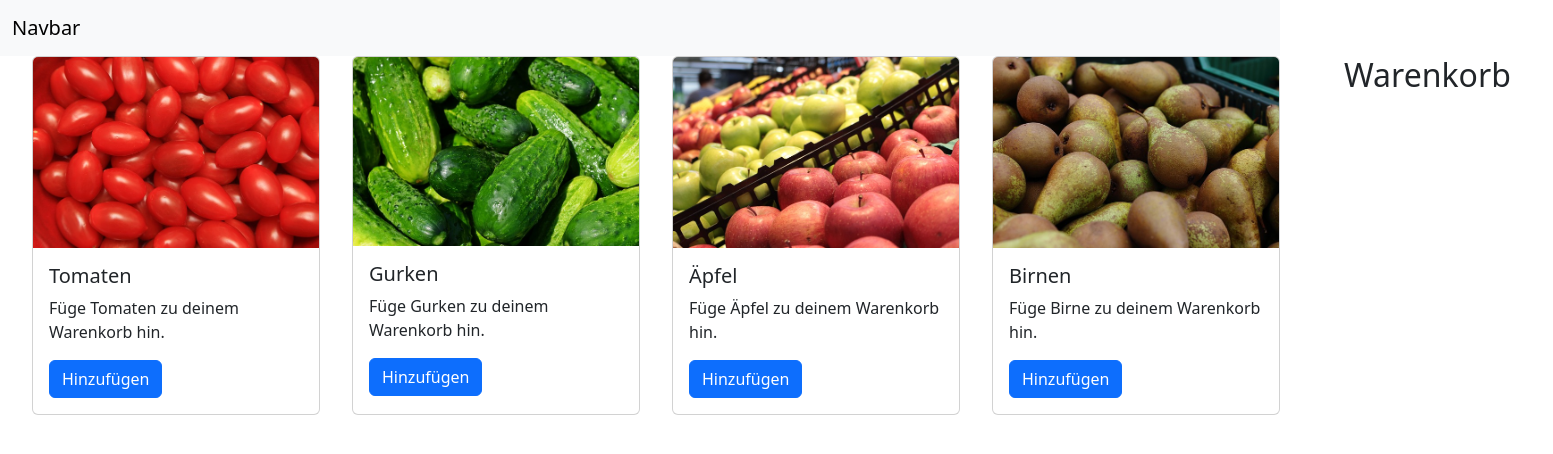
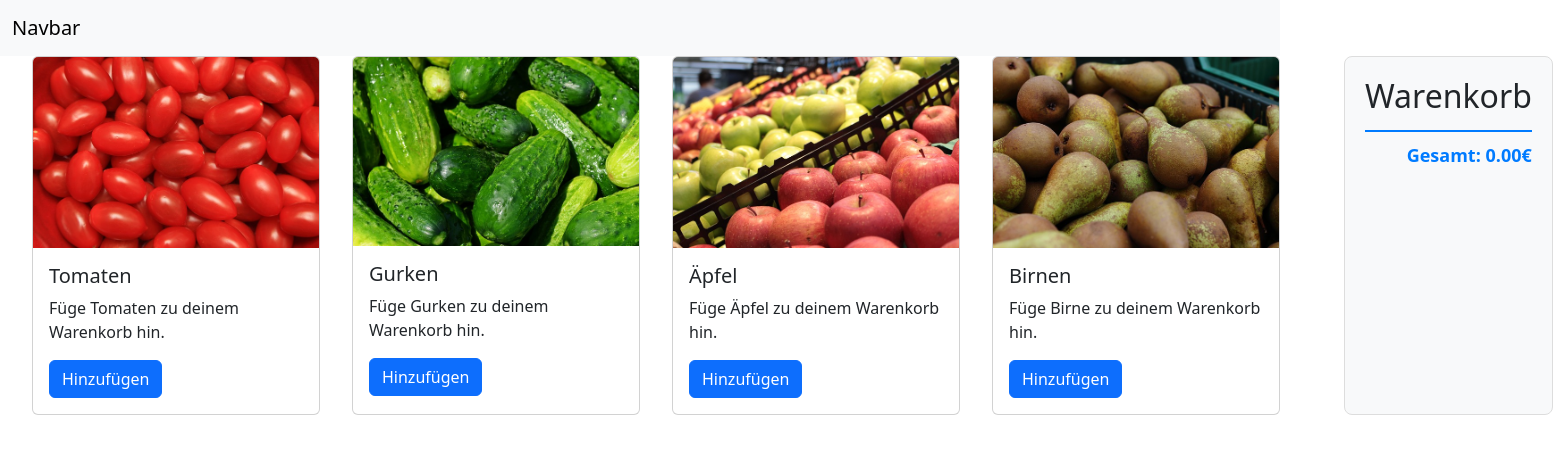
Before and after one commit to marzighased/React-online-shop, a React (Create React App) app: page / in a window 1280 px wide. Shown: the top 454 px of the page, 1553 px wide, since content can reach past the window. Built offline with nearby package versions, Linux system fonts and the light colour scheme.

Commit message:
total price function and cart style added

```diff
--- a/src/components/shopping-cart.jsx
+++ b/src/components/shopping-cart.jsx
@@ -3,11 +3,37 @@ import React, { Component } from 'react'
 class ShoppingCart extends Component {
     state = {}
 
+    calculateTotal = () => {
+        let total = 0;
+        for(let item of this.props.items) {
+            total += item.amount * item.price;
+        }
+        return total.toFixed(2);
+    }
+
     render() {
-        return <div className='shopping-cart'>
-            <h2>Warenkorb</h2>
-            { this.props.items.map(item => <div key={item.name}>{ item.amount }x { item.name } { item.price }€</div>)}
-        </div>;
+        const total = this.calculateTotal();
+
+        return (
+            <div className='shopping-cart'>
+                <h2>Warenkorb</h2>
+
+                {this.props.items.map(item => (
+                    <div key={item.name} className="cart-item">
+                        <span>{item.amount}x {item.name}</span>
+                        <span className="item-price">
+                            {(item.amount * item.price).toFixed(2)}€
+                        </span>
+                    </div>
+                ))}
+
+                {this.props.items.length > 0 && <hr />}
+
+                <div className="cart-total">
+                    <strong>Gesamt: {total}€</strong>
+                </div>
+            </div>
+        );
     }
 }
 
--- a/src/index.css
+++ b/src/index.css
@@ -5,8 +5,42 @@
     padding-right: 32px;
 }
 
+
 .shopping-cart {
     width: 25vw;
+    padding: 20px;
+    border: 1px solid #ddd;
+    border-radius: 8px;
+    background-color: #f8f9fa;
+}
+
+.cart-item {
+    display: flex;
+    justify-content: space-between;
+    align-items: center;
+    padding: 8px 0;
+    border-bottom: 1px solid #eee;
+}
+
+.cart-item:last-child {
+    border-bottom: none;
+}
+
+.item-price {
+    font-weight: bold;
+    color: #007bff;
+}
+
+.cart-total {
+    margin-top: 15px;
+    padding-top: 10px;
+    border-top: 2px solid #007bff;
+    font-size: 18px;
+    text-align: right;
+}
+
+.cart-total strong {
+    color: #007bff;
 }
 
 .main-container {
```
Also changed, not shown: src/App.jsx (line endings or trailing spaces).
